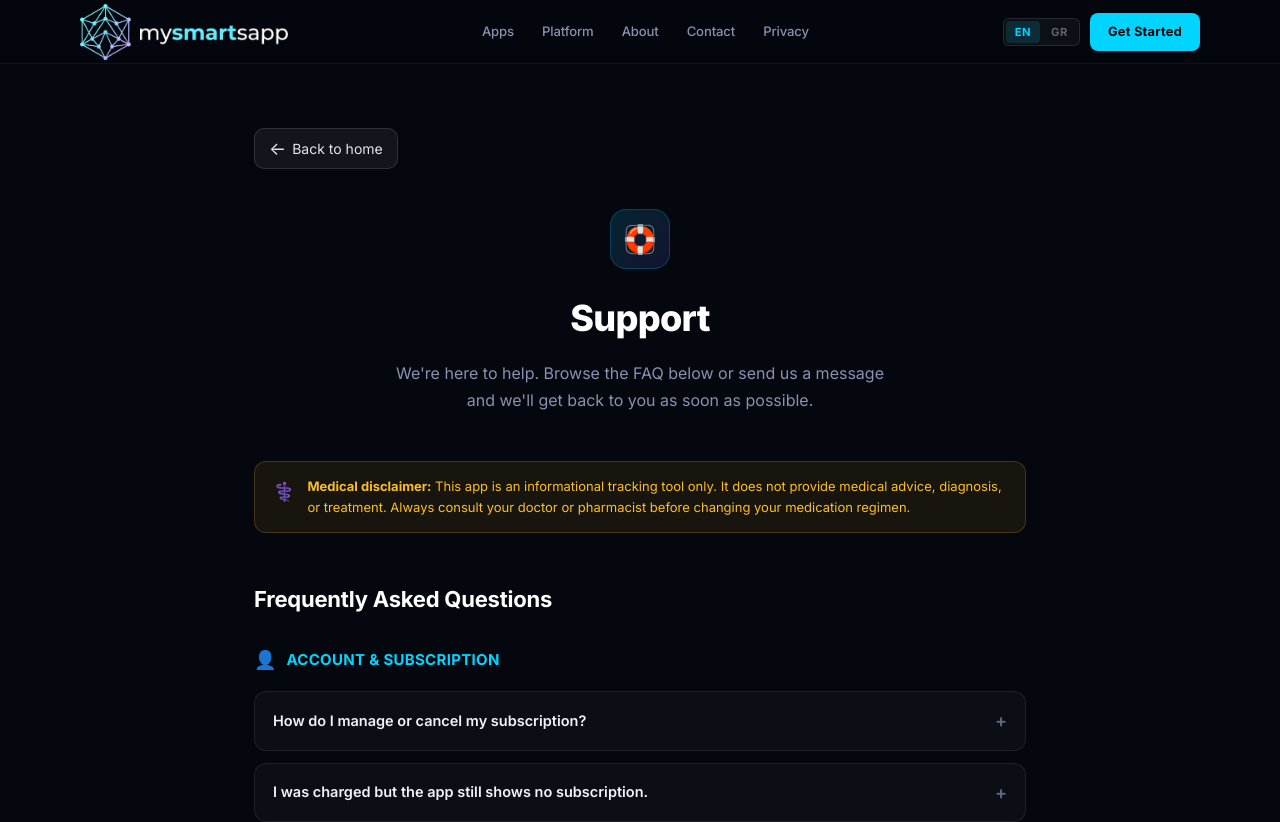
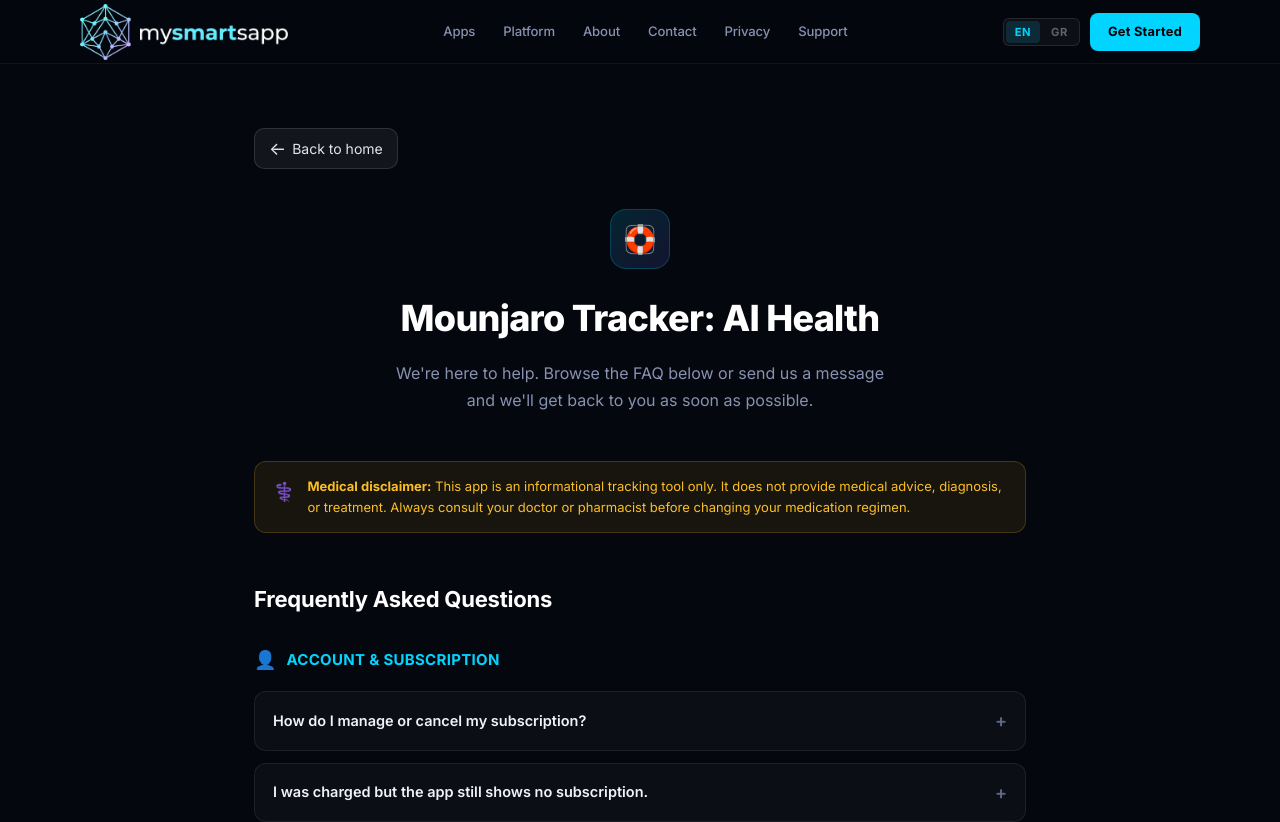
Before and after one commit to Sabbasromania-ai/mysmartapp-site, a React (Vite) app: page /support in a window 1280 px wide. Shown: the top 822 px of the page. Built offline with nearby package versions, Linux system fonts and the light colour scheme.

Commit message:
Add Support nav link and update support page heading

```diff
--- a/src/components/Nav.tsx
+++ b/src/components/Nav.tsx
@@ -42,6 +42,7 @@
             </a>
           ))}
           <a href="/privacy" className="nav-link">{t('footer_privacy')}</a>
+          <a href="/support" className="nav-link">Support</a>
         </div>
         <div style={{ display: 'flex', alignItems: 'center', gap: 10 }}>
           <div className="lang-toggle">
--- a/src/pages/SupportPage.tsx
+++ b/src/pages/SupportPage.tsx
@@ -207,7 +207,7 @@
             <span style={{ fontSize: 28 }}>🛟</span>
           </div>
           <h1 style={{ fontSize: 36, fontWeight: 800, color: '#fff', marginBottom: 12, letterSpacing: '-0.02em' }}>
-            Support
+            Mounjaro Tracker: AI Health
           </h1>
           <p style={{ color: '#8892b0', fontSize: 16, maxWidth: 520, margin: '0 auto', lineHeight: 1.65 }}>
             We're here to help. Browse the FAQ below or send us a message and we'll get back to you as soon as possible.
```
